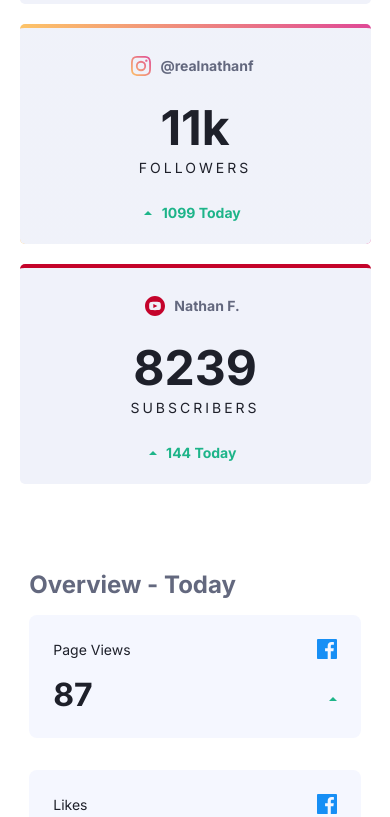
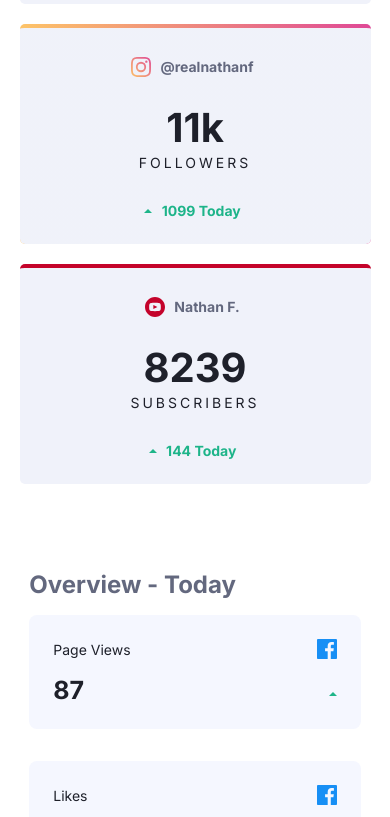
Before and after one commit to kerenkalifa/social-media-dashboard-with-theme-switcher-master, a plain HTML site: page index.html in a window 390 px wide. Shown: the part 699-1516 px from the top of the page. Drawn offline with Linux system fonts and the light colour scheme.

Commit message:
modify style.css

```diff
--- a/style.css
+++ b/style.css
@@ -164,8 +164,7 @@ input:focus + .slider {
 .instagram {
   border: 0;
   border-top: solid 4px transparent;
-  background-image: linear-gradient(var(--w-card-bg), var(--w-card-bg)),
-    linear-gradient(to right, #fdc468, #df4996);
+  background-image: linear-gradient(var(--w-card-bg), var(--w-card-bg)), linear-gradient(to right, #fdc468, #df4996);
   background-origin: border-box;
   background-clip: padding-box, border-box;
 }
@@ -254,17 +253,14 @@ h4 {
   .dashboard-main {
     top: -50px;
   }
-  .subs-number {
-    font-size: 60px;
+  .subscribers {
+    font-size: 40px;
   }
   .followers {
     letter-spacing: 3px;
   }
-  .card-number {
+  .card-body h3 {
     font-size: 25px;
-  }
-  .second-section {
-    top: 0;
   }
 }
 @media screen and (max-width: 920px) {
@@ -286,6 +282,7 @@ h4 {
     margin: 20px auto 30px;
     position: relative;
     width: 100%;
+    font-size: 1em;
   }
 
   .toggler {
@@ -323,6 +320,7 @@ h4 {
     margin: 20px auto 30px;
     position: relative;
     width: 100%;
+    font-size: 0.5em;
   }
   .toggler {
     justify-content: space-between;
@@ -334,6 +332,16 @@ h4 {
     grid-template-columns: repeat(auto-fit, minmax(250px, 1fr));
     margin-top: 60px;
   }
+
+  .subscribers {
+    font-size: 40px;
+  }
+  .followers {
+    letter-spacing: 3px;
+  }
+  .card-body h3 {
+    font-size: 25px;
+  }
   .dashboard-main .card {
   }
 
```
